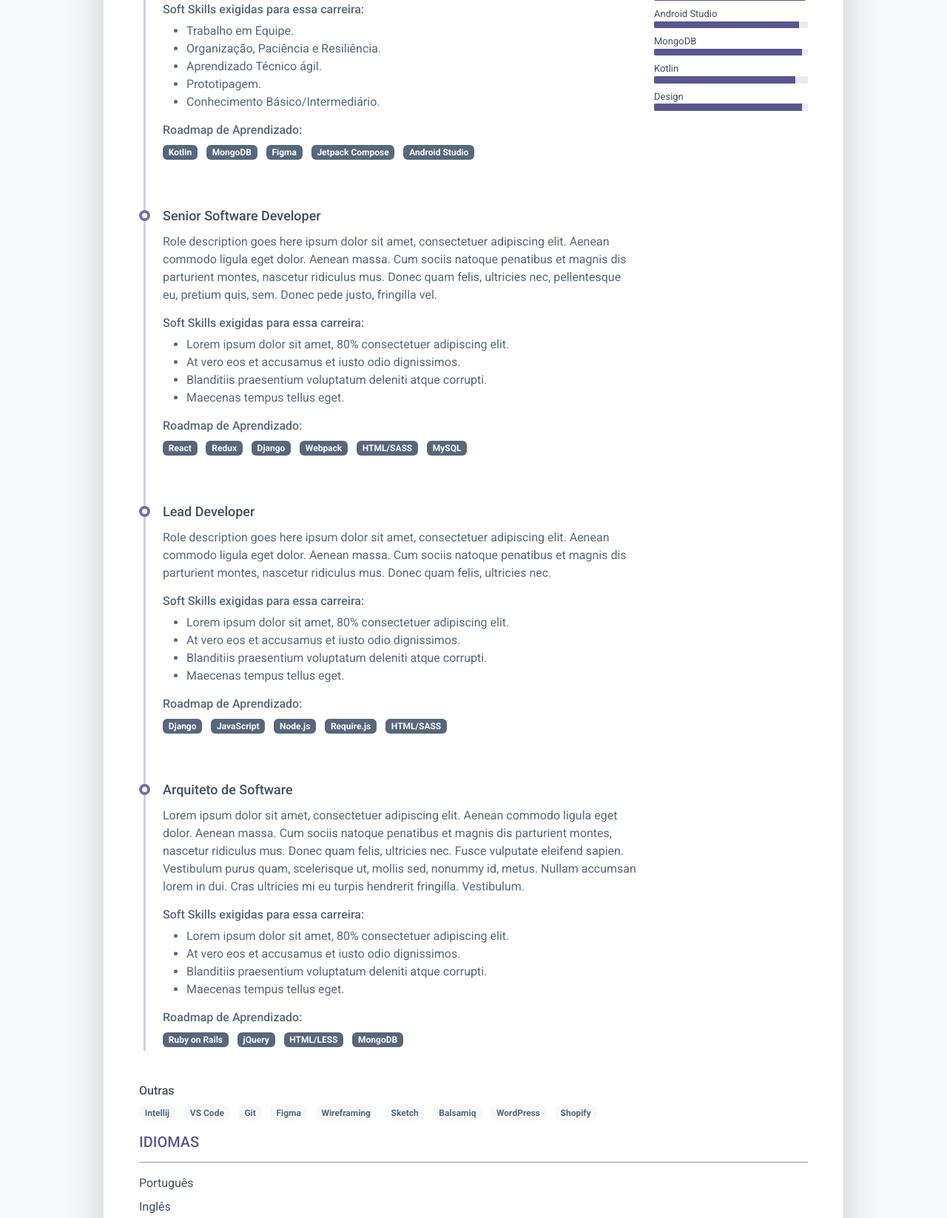
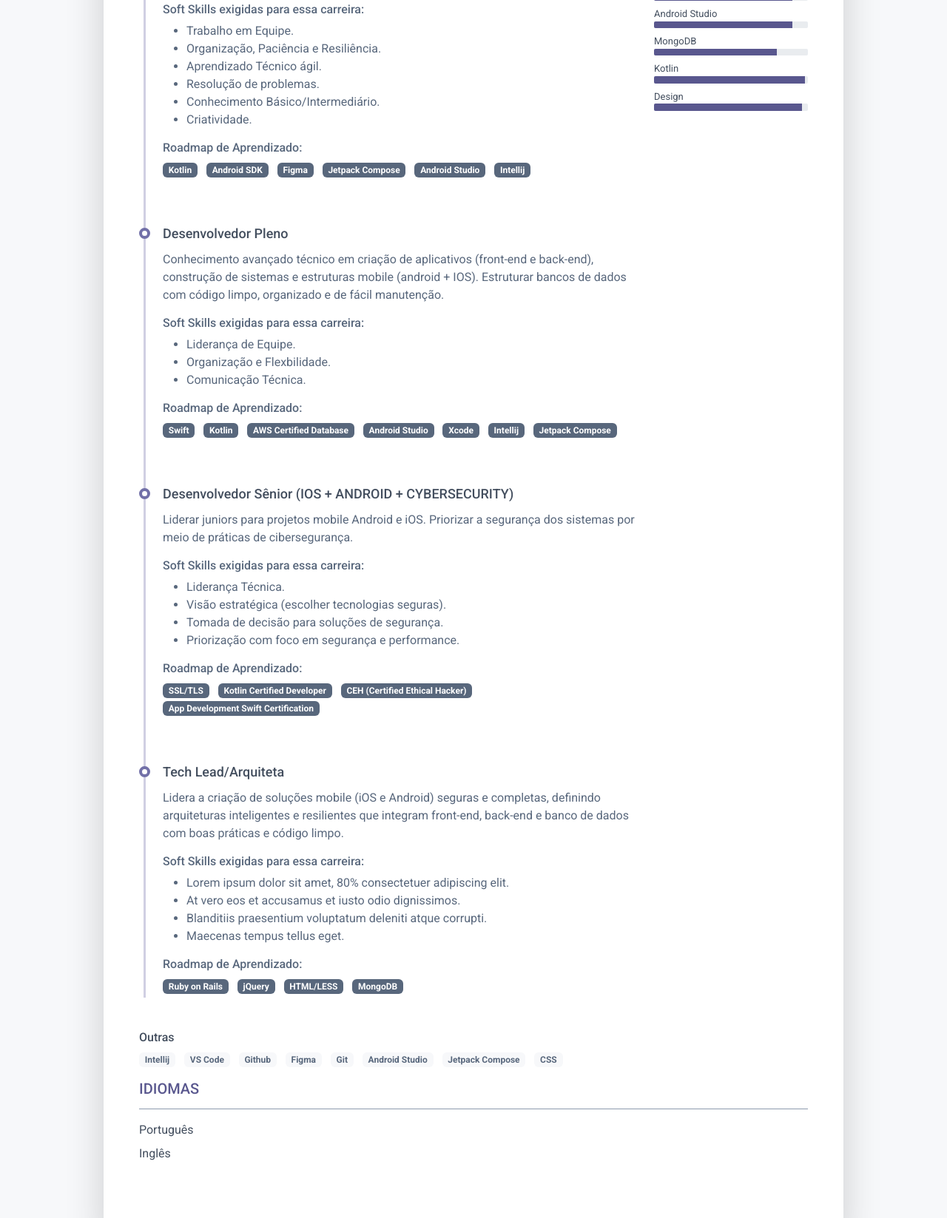
Before and after one commit to codejubs/Mapa-de-Carreira, a plain HTML site: page index.html in a window 1280 px wide. Shown: the part 895-2542 px from the top of the page at 74% size. Drawn offline with Linux system fonts and the light colour scheme.

Commit message:
Update index.html

```diff
--- a/index.html
+++ b/index.html
@@ -117,7 +117,7 @@
 											</div>
 										</div>
 										<div class="resume-timeline-item-desc">
-											<p>Logo após o Instituto Proa, desejo me aprofundar na área de Desenvolvimento Mobile, fazendo faculdade de "Engenharia de Sotfware Mobile", aprimorando minhas habilidades em criação de aplicativos e protótipagem.</p>
+											<p>Logo após o Instituto Proa, desejo me aprofundar na área de Desenvolvimento Mobile, atuando em desenvolvimento de aplicativos (back-end e/ou front-end) e/ou prototipagem (baixa, média e alta fidelidade).</p>
 											</p>
 											<h4 class="resume-timeline-item-desc-heading font-weight-bold">
 												Soft Skills exigidas para essa carreira:
@@ -126,8 +126,9 @@
 												<li>Trabalho em Equipe.</li>
 												<li>Organização, Paciência e Resiliência.</li>
 												<li>Aprendizado Técnico ágil.</li>
-												<li>Prototipagem.</li>
+												<li>Resolução de problemas.</li>
 												<li>Conhecimento Básico/Intermediário.</li>
+												<li>Criatividade.</li>
 											</ul>
 											<h4 class="resume-timeline-item-desc-heading font-weight-bold">
 												Roadmap de Aprendizado:</h4>
@@ -137,13 +138,15 @@
 													<span class="badge bg-secondary badge-pill">Kotlin</span>
 												</li>
 												<li class="list-inline-item"><span
-														class="badge bg-secondary badge-pill">MongoDB</span></li>
+														class="badge bg-secondary badge-pill">Android SDK</span></li>
 												<li class="list-inline-item"><span
 														class="badge bg-secondary badge-pill">Figma</span></li>
 												<li class="list-inline-item"><span
 														class="badge bg-secondary badge-pill">Jetpack Compose</span></li>
 												<li class="list-inline-item"><span
 														class="badge bg-secondary badge-pill">Android Studio</span></li>
+														<li class="list-inline-item"><span
+														class="badge bg-secondary badge-pill">Intellij</span></li>
 											</ul>
 										</div>
 
@@ -153,40 +156,36 @@
 
 										<div class="resume-timeline-item-header mb-2">
 											<div class="d-flex flex-column flex-md-row">
-												<h3 class="resume-position-title font-weight-bold mb-1">Senior Software
-													Developer</h3>
+												<h3 class="resume-position-title font-weight-bold mb-1">Desenvolvedor Pleno</h3>
 											</div>
 										</div>
 										<div class="resume-timeline-item-desc">
-											<p>Role description goes here ipsum dolor sit amet, consectetuer adipiscing
-												elit. Aenean commodo ligula eget dolor. Aenean massa. Cum sociis natoque
-												penatibus et magnis dis parturient montes, nascetur ridiculus mus. Donec
-												quam felis, ultricies nec, pellentesque eu, pretium quis, sem. Donec
-												pede justo, fringilla vel.</p>
+											<p>Conhecimento avançado técnico em criação de aplicativos (front-end e back-end), construção de sistemas e estruturas mobile (android + IOS). Estruturar bancos de dados com código limpo, organizado e de fácil manutenção.  </p>
 											<h4 class="resume-timeline-item-desc-heading font-weight-bold">
 												Soft Skills exigidas para essa carreira:
 											</h4>
 											<ul>
-												<li>Lorem ipsum dolor sit amet, 80% consectetuer adipiscing elit.</li>
-												<li>At vero eos et accusamus et iusto odio dignissimos.</li>
-												<li>Blanditiis praesentium voluptatum deleniti atque corrupti.</li>
-												<li>Maecenas tempus tellus eget.</li>
+												<li>Liderança de Equipe.</li>
+												<li>Organização e Flexbilidade.</li>
+												<li>Comunicação Técnica.</li>
 											</ul>
 											<h4 class="resume-timeline-item-desc-heading font-weight-bold">
 												Roadmap de Aprendizado:</h4>
 											<ul class="list-inline">
 												<li class="list-inline-item"><span
-														class="badge bg-secondary badge-pill">React</span></li>
+														class="badge bg-secondary badge-pill">Swift</span></li>
 												<li class="list-inline-item"><span
-														class="badge bg-secondary badge-pill">Redux</span></li>
+														class="badge bg-secondary badge-pill">Kotlin</span></li>
 												<li class="list-inline-item"><span
-														class="badge bg-secondary badge-pill">Django</span></li>
+														class="badge bg-secondary badge-pill">AWS Certified Database</span></li>
 												<li class="list-inline-item"><span
-														class="badge bg-secondary badge-pill">Webpack</span></li>
+														class="badge bg-secondary badge-pill">Android Studio</span></li>
 												<li class="list-inline-item"><span
-														class="badge bg-secondary badge-pill">HTML/SASS</span></li>
+														class="badge bg-secondary badge-pill">Xcode</span></li>
 												<li class="list-inline-item"><span
-														class="badge bg-secondary badge-pill">MySQL</span></li>
+														class="badge bg-secondary badge-pill">Intellij</span></li>
+														<li class="list-inline-item"><span
+														class="badge bg-secondary badge-pill">Jetpack Compose</span></li>
 											</ul>
 										</div>
 
@@ -196,38 +195,35 @@
 
 										<div class="resume-timeline-item-header mb-2">
 											<div class="d-flex flex-column flex-md-row">
-												<h3 class="resume-position-title font-weight-bold mb-1">Lead Developer
+												<h3 class="resume-position-title font-weight-bold mb-1">Desenvolvedor Sênior (IOS + ANDROID + CYBERSECURITY)
 												</h3>
 
 											</div>
 										</div>
 										<div class="resume-timeline-item-desc">
-											<p>Role description goes here ipsum dolor sit amet, consectetuer adipiscing
-												elit. Aenean commodo ligula eget dolor. Aenean massa. Cum sociis natoque
-												penatibus et magnis dis parturient montes, nascetur ridiculus mus. Donec
-												quam felis, ultricies nec.</p>
+											<p>Liderar juniors para projetos mobile Android e iOS. Priorizar a segurança dos sistemas por meio de práticas de cibersegurança. </p>
 											<h4 class="resume-timeline-item-desc-heading font-weight-bold">
 												Soft Skills exigidas para essa carreira:
 											</h4>
 											<ul>
-												<li>Lorem ipsum dolor sit amet, 80% consectetuer adipiscing elit.</li>
-												<li>At vero eos et accusamus et iusto odio dignissimos.</li>
-												<li>Blanditiis praesentium voluptatum deleniti atque corrupti.</li>
-												<li>Maecenas tempus tellus eget.</li>
+												<li>Liderança Técnica.</li>
+												<li>Visão estratégica (escolher tecnologias seguras).</li>
+												<li>Tomada de decisão para soluções de segurança.</li>
+												<li>Priorização com foco em segurança e performance.</li>
 											</ul>
 											<h4 class="resume-timeline-item-desc-heading font-weight-bold">
 												Roadmap de Aprendizado:</h4>
 											<ul class="list-inline">
 												<li class="list-inline-item"><span
-														class="badge bg-secondary badge-pill">Django</span></li>
+														class="badge bg-secondary badge-pill">SSL/TLS</span></li>
+												<li
+											class="list-inline-item"><span
+														class="badge bg-secondary badge-pill">Kotlin Certified Developer</span></li>
 												<li class="list-inline-item"><span
-														class="badge bg-secondary badge-pill">JavaScript</span></li>
+														class="badge bg-secondary badge-pill">CEH (Certified Ethical Hacker)</span></li>
 												<li class="list-inline-item"><span
-														class="badge bg-secondary badge-pill">Node.js</span></li>
-												<li class="list-inline-item"><span
-														class="badge bg-secondary badge-pill">Require.js</span></li>
-												<li class="list-inline-item"><span
-														class="badge bg-secondary badge-pill">HTML/SASS</span></li>
+														class="badge bg-secondary badge-pill">App Development Swift Certification
+</span></li>
 											</ul>
 										</div>
 
@@ -238,18 +234,12 @@
 										<div class="resume-timeline-item-header mb-2">
 											<div class="d-flex flex-column flex-md-row">
 												<h3 class="resume-position-title font-weight-bold mb-1">
-													Arquiteto de Software
+													Tech Lead/Arquiteta
 												</h3>
 											</div>
 										</div>
 										<div class="resume-timeline-item-desc">
-											<p>Lorem ipsum dolor sit amet, consectetuer adipiscing
-												elit. Aenean commodo ligula eget dolor. Aenean massa. Cum sociis natoque
-												penatibus et magnis dis parturient montes, nascetur ridiculus mus. Donec
-												quam felis, ultricies nec. Fusce vulputate eleifend sapien. Vestibulum
-												purus quam, scelerisque ut, mollis sed, nonummy id, metus. Nullam
-												accumsan lorem in dui. Cras ultricies mi eu turpis hendrerit fringilla.
-												Vestibulum.</p>
+											<p>Lidera a criação de soluções mobile (iOS e Android) seguras e completas, definindo arquiteturas inteligentes e resilientes que integram front-end, back-end e banco de dados com boas práticas e código limpo.</p>
 											<h4 class="resume-timeline-item-desc-heading font-weight-bold">
 												Soft Skills exigidas para essa carreira:
 											</h4>
@@ -290,7 +280,7 @@
 											<div class="resume-skill-name">Jetpack Compose</div>
 											<div class="progress resume-progress">
 												<div class="progress-bar theme-progress-bar-dark" role="progressbar"
-													style="width: 98%" aria-valuenow="25" aria-valuemin="0"
+													style="width: 90%" aria-valuenow="25" aria-valuemin="0"
 													aria-valuemax="100"></div>
 											</div>
 										</li>
@@ -298,7 +288,7 @@
 											<div class="resume-skill-name">Android Studio</div>
 											<div class="progress resume-progress">
 												<div class="progress-bar theme-progress-bar-dark" role="progressbar"
-													style="width: 94%" aria-valuenow="25" aria-valuemin="0"
+													style="width: 90%" aria-valuenow="25" aria-valuemin="0"
 													aria-valuemax="100"></div>
 											</div>
 										</li>
@@ -306,7 +296,7 @@
 											<div class="resume-skill-name">MongoDB</div>
 											<div class="progress resume-progress">
 												<div class="progress-bar theme-progress-bar-dark" role="progressbar"
-													style="width: 96%" aria-valuenow="25" aria-valuemin="0"
+													style="width: 80%" aria-valuenow="25" aria-valuemin="0"
 													aria-valuemax="100"></div>
 											</div>
 										</li>
@@ -315,7 +305,7 @@
 											<div class="resume-skill-name">Kotlin</div>
 											<div class="progress resume-progress">
 												<div class="progress-bar theme-progress-bar-dark" role="progressbar"
-													style="width: 92%" aria-valuenow="25" aria-valuemin="0"
+													style="width: 98%" aria-valuenow="25" aria-valuemin="0"
 													aria-valuemax="100"></div>
 											</div>
 										</li>
@@ -340,17 +330,17 @@
 										<li class="list-inline-item"><span class="badge badge-light">Intellij</span></li>
 										<li class="list-inline-item"><span class="badge badge-light">VS Code</span>
 										</li>
-										<li class="list-inline-item"><span class="badge badge-light">Git</span></li>
+										<li class="list-inline-item"><span class="badge badge-light">Github</span></li>
 										<li class="list-inline-item"><span class="badge badge-light">Figma</span>
 										</li>
-										<li class="list-inline-item"><span class="badge badge-light">Wireframing</span>
+										<li class="list-inline-item"><span class="badge badge-light">Git</span>
 										</li>
-										<li class="list-inline-item"><span class="badge badge-light">Sketch</span></li>
-										<li class="list-inline-item"><span class="badge badge-light">Balsamiq</span>
+										<li class="list-inline-item"><span
+									    class="list-inline-item"><span class="badge badge-light">Android Studio</span>
 										</li>
-										<li class="list-inline-item"><span class="badge badge-light">WordPress</span>
+										<li class="list-inline-item"><span class="badge badge-light">Jetpack Compose</span>
 										</li>
-										<li class="list-inline-item"><span class="badge badge-light">Shopify</span></li>
+										<li class="list-inline-item"><span class="badge badge-light">CSS</span></li>
 									</ul>
 								</div>
 							</div>
```
